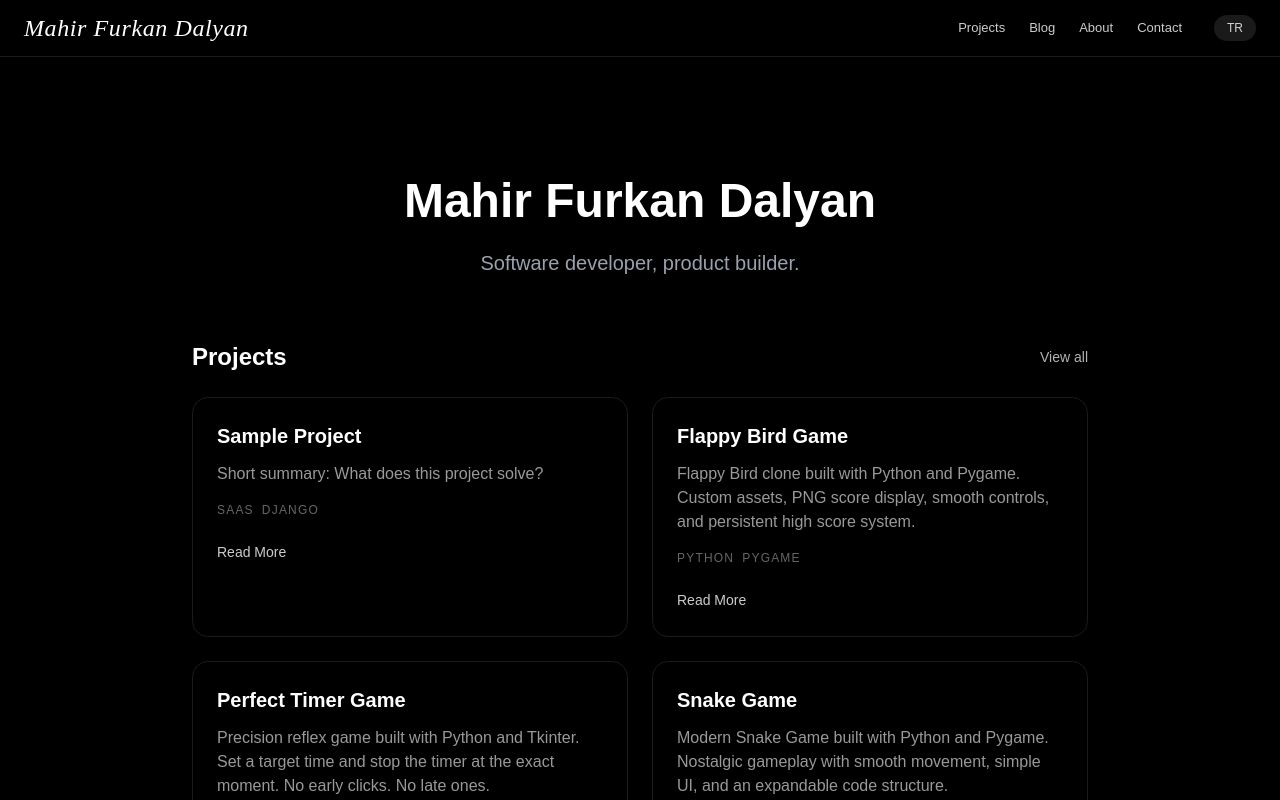
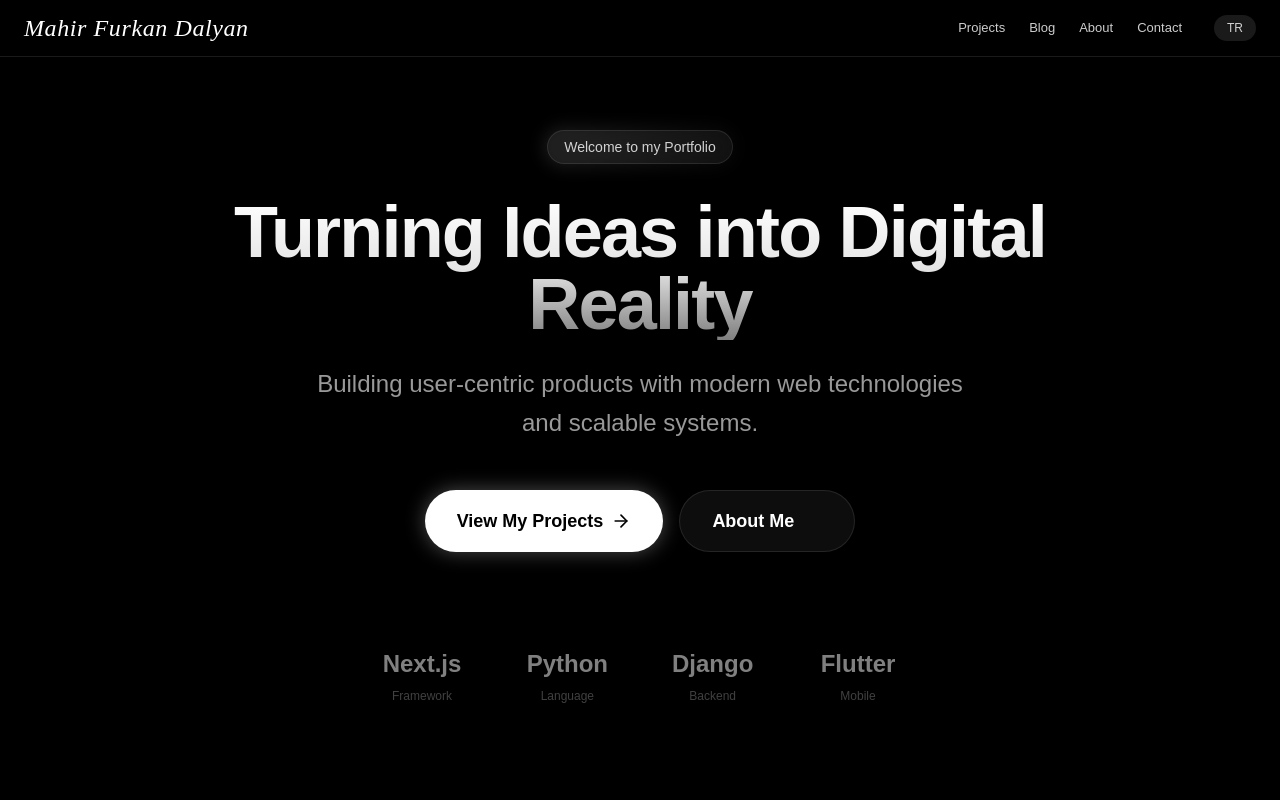
Before and after one commit to furkandalyan/site, a Next.js app: page /en in a window 1280 px wide. Shown: the top 800 px of the page. Built offline with nearby package versions, Linux system fonts and the light colour scheme.

Commit message:
Update homepage content

```diff
--- a/src/app/[lang]/page.tsx
+++ b/src/app/[lang]/page.tsx
@@ -1,5 +1,4 @@
 import Link from "next/link";
-import { getProjectsByLang } from "@/src/lib/projects";
 
 export default async function Home({
   params,
@@ -7,58 +6,66 @@ export default async function Home({
   params: Promise<{ lang: "tr" | "en" }>;
 }) {
   const { lang } = await params;
-  const projects = getProjectsByLang(lang === "tr" ? "tr" : "en");
+  const isTr = lang === "tr";
 
   return (
-    <div className="space-y-16">
-      <div className="text-center mt-20">
-        <h1 className="text-5xl font-bold">
-          {lang === "tr" ? "Mahir Furkan Dalyan" : "Mahir Furkan Dalyan"}
+    <div className="flex flex-col items-center justify-center min-h-[80vh] text-center px-4">
+      <div className="relative mb-8">
+        <div className="absolute -inset-1 bg-gradient-to-r from-white/20 to-white/5 rounded-full blur opacity-20 animate-pulse"></div>
+        <div className="relative px-4 py-1.5 rounded-full border border-white/10 bg-white/5 text-sm text-white/80 backdrop-blur-sm">
+          {isTr ? "Portfolyoma Hoş Geldiniz" : "Welcome to my Portfolio"}
+        </div>
+      </div>
+
+      <h1 className="text-5xl md:text-7xl font-bold tracking-tight mb-6 bg-gradient-to-b from-white via-white/90 to-white/50 bg-clip-text text-transparent max-w-4xl">
+        {isTr
+          ? "Fikirleri Dijital Gerçekliğe Dönüştürüyorum"
+          : "Turning Ideas into Digital Reality"}
       </h1>
 
-        <p className="mt-6 text-xl text-gray-400">
-          {lang === "tr"
-            ? "Yazılım geliştirici, ürün inşa edici."
-            : "Software developer, product builder."}
+      <p className="text-xl md:text-2xl text-white/60 max-w-2xl mb-12 leading-relaxed font-light">
+        {isTr
+          ? "Modern web teknolojileri ve ölçeklenebilir sistemler ile kullanıcı odaklı ürünler geliştiriyorum."
+          : "Building user-centric products with modern web technologies and scalable systems."}
       </p>
-      </div>
 
-      <section className="mx-auto max-w-4xl">
-        <div className="flex items-center justify-between mb-6">
-          <h2 className="text-2xl font-semibold">
-            {lang === "tr" ? "Projeler" : "Projects"}
-          </h2>
+      <div className="flex flex-col sm:flex-row gap-4 w-full sm:w-auto">
         <Link
           href={`/${lang}/projects`}
-            className="text-sm text-white/70 hover:text-white transition"
+          className="group relative px-8 py-4 bg-white text-black rounded-full font-semibold text-lg hover:bg-white/90 transition-all duration-300 hover:scale-105 shadow-[0_0_20px_rgba(255,255,255,0.3)] hover:shadow-[0_0_30px_rgba(255,255,255,0.5)] flex items-center justify-center gap-2"
         >
-            {lang === "tr" ? "Tümünü gör" : "View all"}
+          {isTr ? "Projelerimi İncele" : "View My Projects"}
+          <svg xmlns="http://www.w3.org/2000/svg" width="20" height="20" viewBox="0 0 24 24" fill="none" stroke="currentColor" strokeWidth="2" strokeLinecap="round" strokeLinejoin="round" className="group-hover:translate-x-1 transition-transform"><path d="M5 12h14"/><path d="m12 5 7 7-7 7"/></svg>
+        </Link>
+
+        <Link
+          href={`/${lang}/about`}
+          className="group px-8 py-4 bg-white/5 text-white rounded-full font-semibold text-lg border border-white/10 hover:bg-white/10 hover:border-white/20 transition-all duration-300 hover:scale-105 flex items-center justify-center gap-2"
+        >
+          {isTr ? "Hakkımda" : "About Me"}
+          <svg xmlns="http://www.w3.org/2000/svg" width="20" height="20" viewBox="0 0 24 24" fill="none" stroke="currentColor" strokeWidth="2" strokeLinecap="round" strokeLinejoin="round" className="opacity-0 group-hover:opacity-100 -translate-x-2 group-hover:translate-x-0 transition-all"><path d="M20 6 9 17l-5-5"/></svg>
         </Link>
       </div>
 
-        <div className="grid gap-6 md:grid-cols-2">
-          {projects.map((project) => (
-            <div
-              key={`${project.lang}-${project.slug}`}
-              className="rounded-2xl border border-white/10 p-6 hover:border-white/30 transition"
-            >
-              <h3 className="text-xl font-semibold">{project.title}</h3>
-              <p className="mt-3 text-white/60">{project.summary}</p>
-              <div className="mt-4 flex flex-wrap gap-2 text-xs uppercase tracking-widest text-white/40">
-                {project.tags?.map((tag) => (
-                  <span key={tag}>{tag}</span>
-                ))}
+      <div className="mt-24 grid grid-cols-2 md:grid-cols-4 gap-8 md:gap-16 opacity-50 grayscale hover:grayscale-0 transition-all duration-500">
+        {/* Tech Stack Icons / Logos could go here - using text for now */}
+        <div className="flex flex-col items-center gap-2">
+          <span className="text-2xl font-bold text-white">Next.js</span>
+          <span className="text-xs text-white/50">Framework</span>
         </div>
-              <Link
-                href={`/${lang}/projects/${project.slug}`}
-                className="mt-6 inline-block text-sm text-white/80 hover:text-white transition"
-              >
-                {lang === "tr" ? "Read More" : "Read More"}
-              </Link>
+        <div className="flex flex-col items-center gap-2">
+          <span className="text-2xl font-bold text-white">Python</span>
+          <span className="text-xs text-white/50">Language</span>
         </div>
-          ))}
+        <div className="flex flex-col items-center gap-2">
+          <span className="text-2xl font-bold text-white">Django</span>
+          <span className="text-xs text-white/50">Backend</span>
         </div>
-      </section>
+        <div className="flex flex-col items-center gap-2">
+          <span className="text-2xl font-bold text-white">Flutter</span>
+          <span className="text-xs text-white/50">Mobile</span>
+        </div>
+      </div>
     </div>
   );
 }
```
Lines whose indentation alone changed are shown as unchanged.
